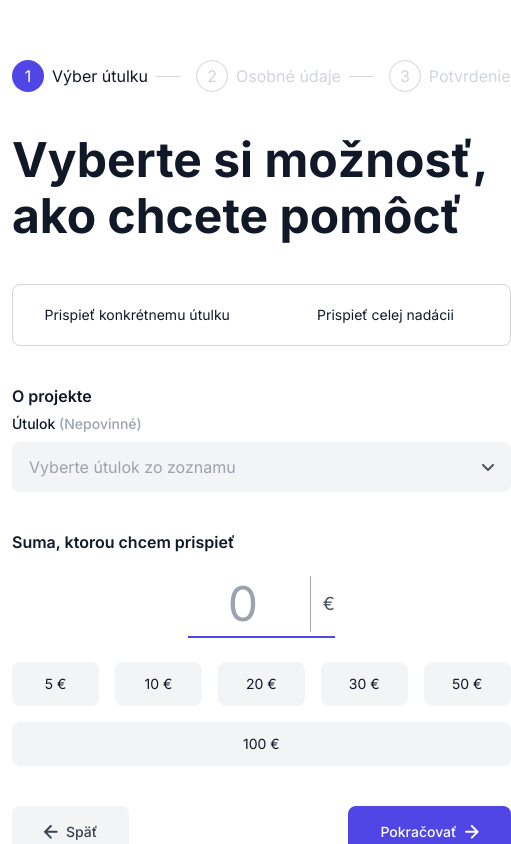
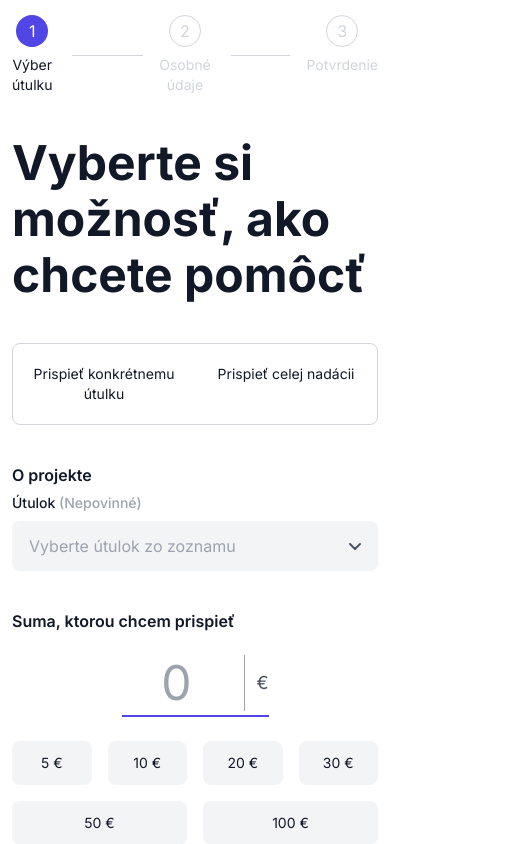
Before and after one commit to peterkomar1337/goodrequest-fe, a Next.js app: page / in a window 390 px wide. Shown: the top 844 px of the page, 511 px wide, since content can reach past the window. Built offline with nearby package versions, Linux system fonts and the light colour scheme.

Commit message:
feat/homepage mobile, stepper mobile

```diff
--- a/src/app/page.module.scss
+++ b/src/app/page.module.scss
@@ -3,12 +3,24 @@
 
 .wrapper {
 	padding: 20px 0;
+
+	@media(max-width: $screen_desktop_max) {
+		padding: 0;
+	}
 }
 
 .section {
 	display: flex;
 	justify-content: space-between;
 	gap: 80px;
+
+	@media(max-width: $screen_large_max) {
+		gap: 40px;
+	}
+
+	@media(max-width: $screen_desktop_max) {
+		gap: 0;
+	}
 }
 
 .sectionDiv {
@@ -27,12 +39,25 @@
 	gap: 40px;
 	max-width: 660px;
 	padding: 40px 0;
+
+	@media(max-width: $screen_desktop_max) {
+		max-width: 100%;
+		padding: 30px;
+	}
+
+	@media(max-width: $screen_mobile_max) {
+		padding: 15px 0;
+	}
 }
 
 .leadImage {
 	height: 100%;
 	object-fit: cover;
 	border-radius: $radius-xl;
+
+	@media(max-width: $screen_desktop_max) {
+		display: none;
+	}
 }
 
 .title {
--- a/src/components/Stepper/Step.tsx
+++ b/src/components/Stepper/Step.tsx
@@ -16,6 +16,7 @@ export function Step({label, number, state}: StepProps) {
 			data-state={state}
 			aria-current={state === "active" ? "step" : undefined}
 		>
+			<div className={styles.stepItemInner}>
 				<div className={styles.stepNumber} aria-hidden>
 					{state === "done" ?
 						<Image
@@ -27,6 +28,7 @@ export function Step({label, number, state}: StepProps) {
 						: number}
 				</div>
 				<span className={styles.stepLabel}>{label}</span>
+			</div>
 		</li>
 	);
 }
--- a/src/components/Stepper/Stepper.module.scss
+++ b/src/components/Stepper/Stepper.module.scss
@@ -6,12 +6,21 @@
 	align-items: center;
 	gap: 16px;
 	list-style: none;
+
+	@media(max-width: $screen_mobile_max) {
+		justify-content: space-between;
+		align-items: flex-start;
+	}
 }
 
 .stepItem {
 	display: flex;
 	align-items: center;
 	gap: 8px;
+
+	@media(max-width: $screen_mobile_max) {
+		gap: 20px;
+	}
 
 	&:not(:last-child) {
 		flex: 1;
@@ -23,6 +32,17 @@
 			height: 1px;
 			background-color: $quintarny;
 		}
+	}
+}
+
+.stepItemInner {
+	display: flex;
+	align-items: center;
+	gap: 8px;
+
+	@media(max-width: $screen_mobile_max) {
+		flex-direction: column;
+		flex: 0;
 	}
 }
 
@@ -41,6 +61,12 @@
 .stepLabel {
 	@include lead3;
 	white-space: nowrap;
+
+	@media(max-width: $screen_mobile_max) {
+		white-space: normal;
+		font-size: 14px;
+		text-align: center;
+	}
 }
 
 // ---------- States ----------
```
Lines whose indentation alone changed are shown as unchanged.
